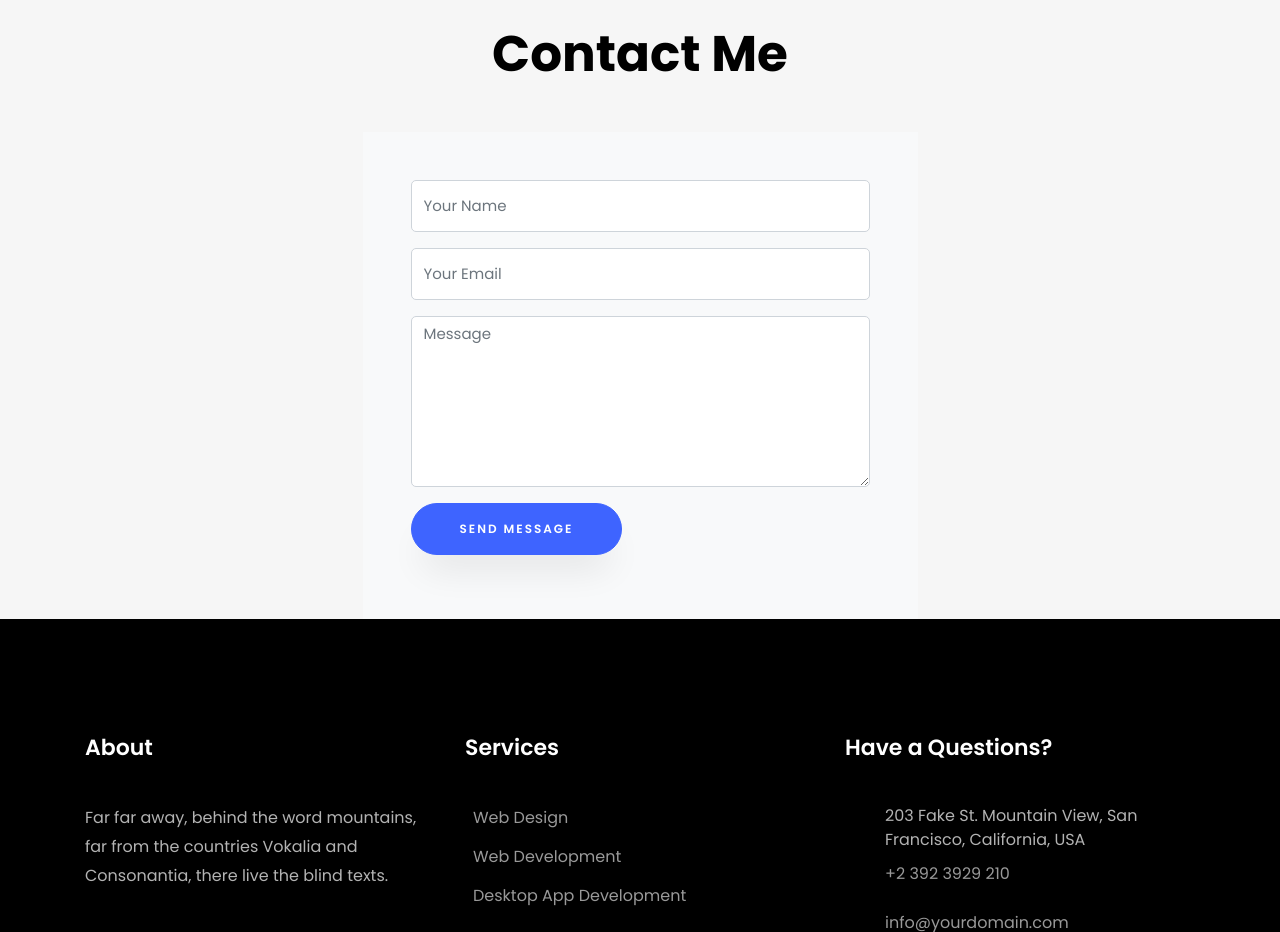
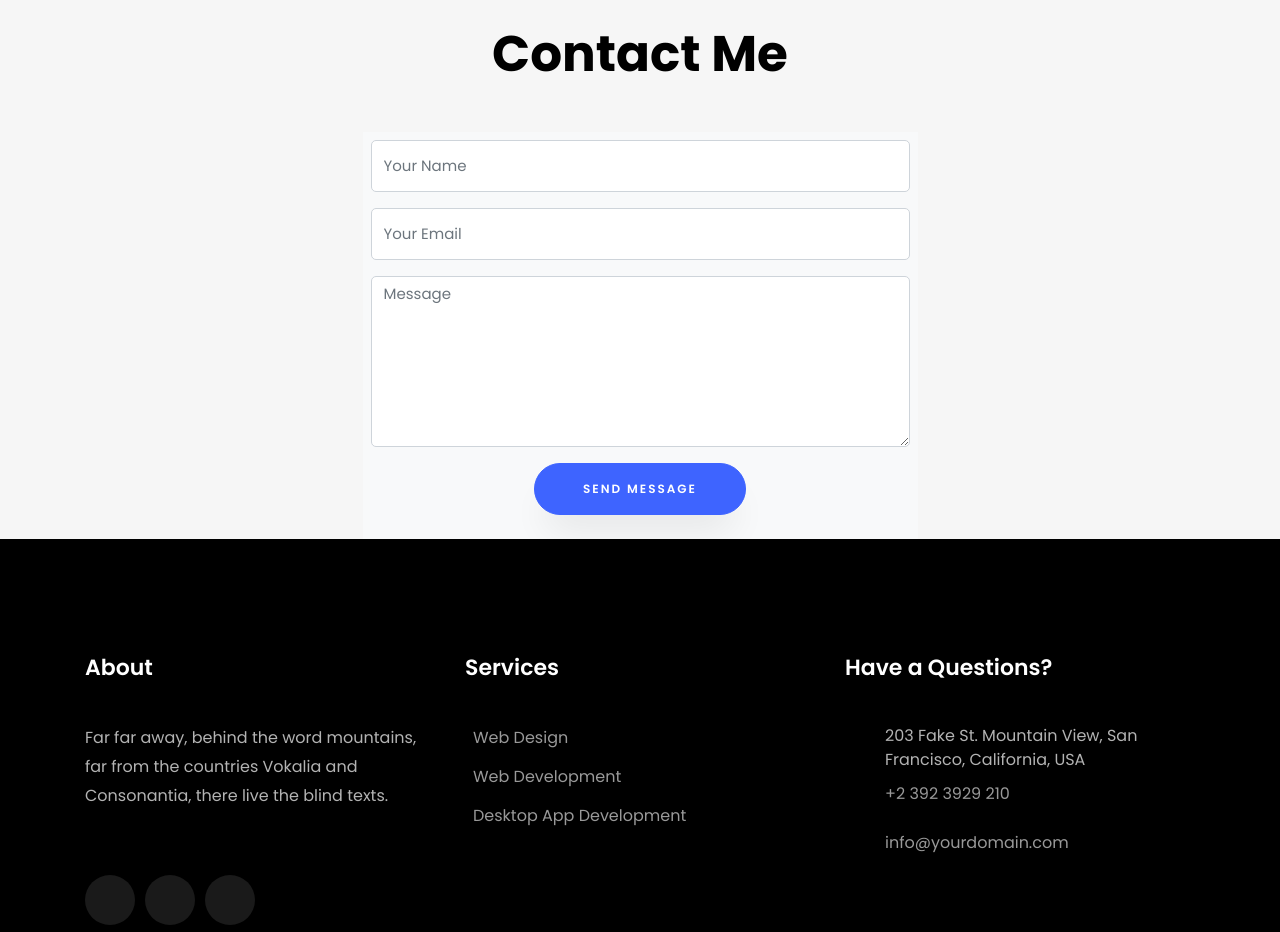
Before and after one commit to Pritampk7/portfolia, an Angular app: page / in a window 1280 px wide. Shown: the part 5600-6532 px from the top of the page. Built offline with nearby package versions, Linux system fonts and the light colour scheme.

Commit message:
added validations

```diff
--- a/src/app/app.component.html
+++ b/src/app/app.component.html
@@ -179,17 +179,17 @@
 
 			<div class="row no-gutters block-9 " style="display: flex;justify-content: center;">
 				<div class="col-md-6 order-md-last d-flex">
-					<form class="bg-light p-4 p-md-5 contact-form" name="contact" method="POST"
-						data-netlify="true">
+					<form class="bg-light p-4 p-md-2 contact-form" name="contact" method="POST"
+						data-netlify="true" style="text-align: center;">
 						<input type="hidden" name="form-name" value="contact">
 
 						<div class="form-group">
 							<input type="text" class="form-control" placeholder="Your Name"
-								name="name">
+								name="name" required>
 						</div>
 						<div class="form-group">
-							<input type="text" class="form-control" placeholder="Your Email"
-								name="email">
+							<input type="email" class="form-control"
+								placeholder="Your Email" name="email" required>
 						</div>
 						<div class="form-group">
 							<textarea name="message" id="" cols="30" rows="7"
```
